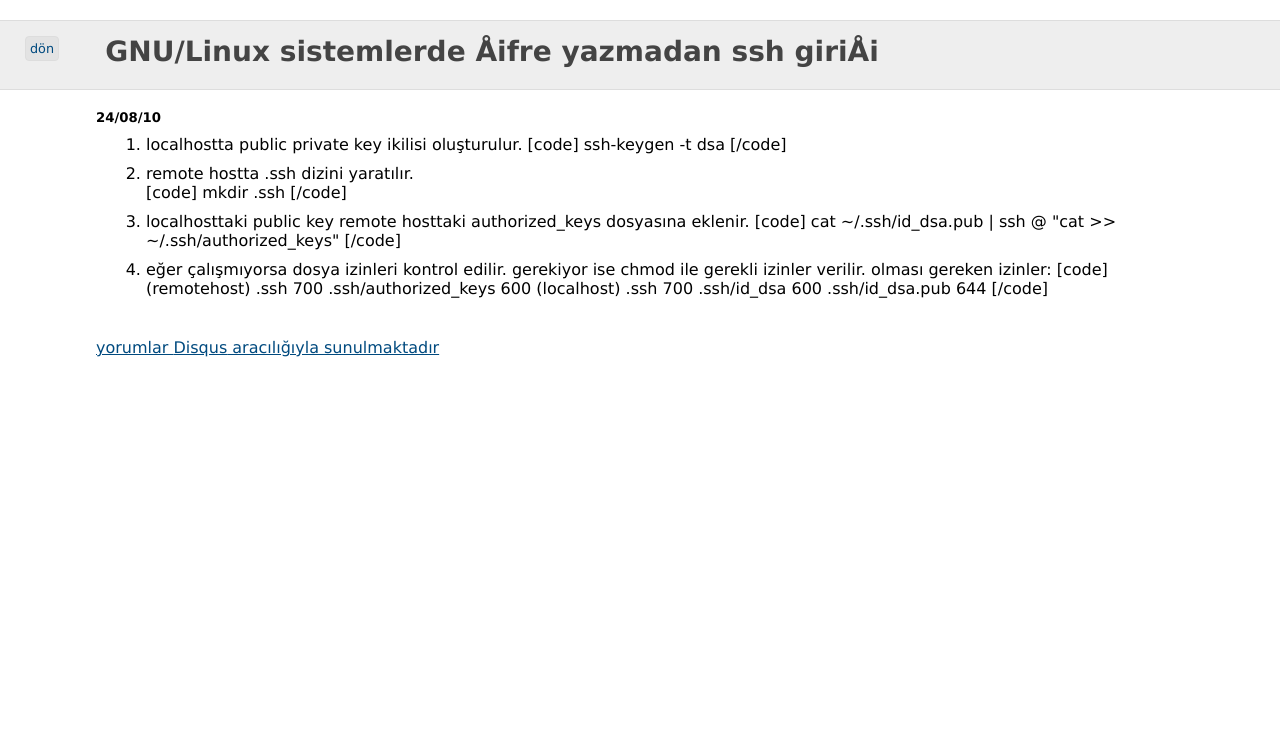
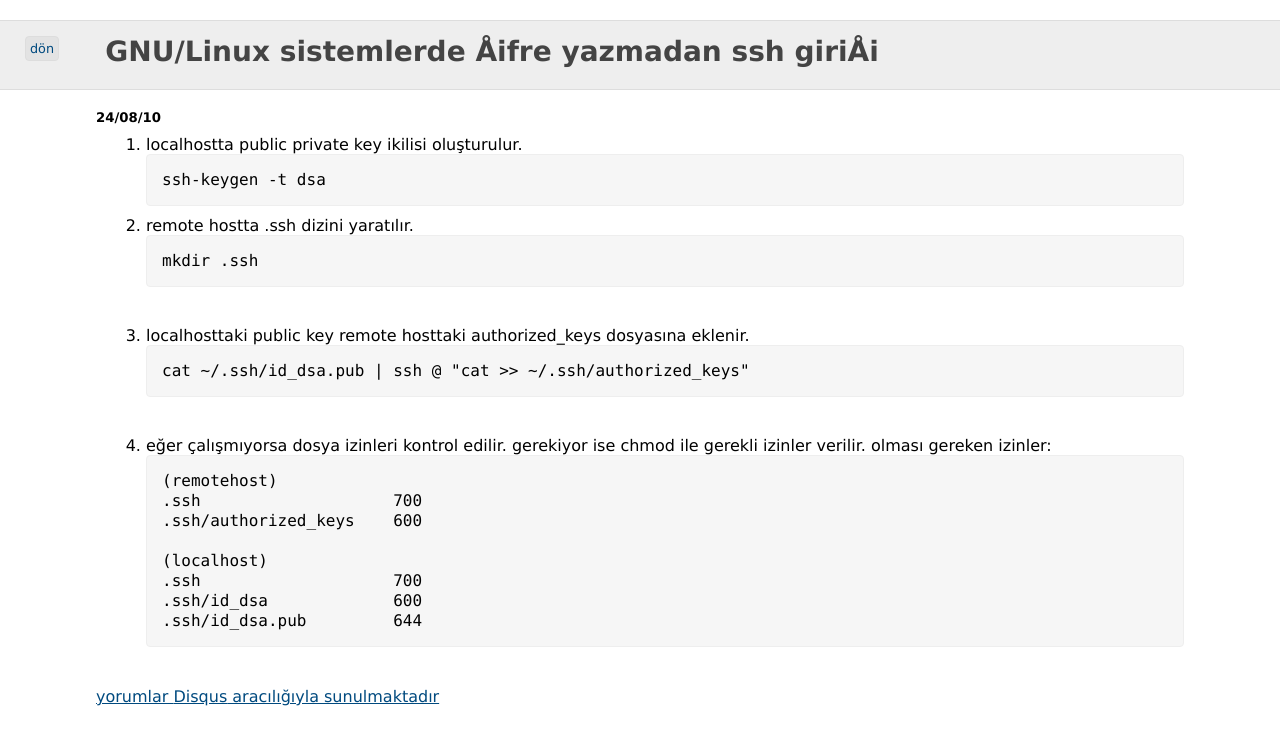
Before and after one commit to fehmicansaglam/fehmicansaglam.github.com, a Jekyll site: the page built from _posts/2010-08-24-linux-sistemlerde-sifre-yazmadan-ssh-girisi-public-key-ile.html, in a window 1280 px wide. Shown: the top 745 px of the page. Built offline with Jekyll 4.4.1, drawn with Linux system fonts in a browser that asks for light colours; comment, search, counter and statistics services are not loaded.

Commit message:
fix post

```diff
--- a/_posts/2010-08-24-linux-sistemlerde-sifre-yazmadan-ssh-girisi-public-key-ile.html
+++ b/_posts/2010-08-24-linux-sistemlerde-sifre-yazmadan-ssh-girisi-public-key-ile.html
@@ -1,40 +1,31 @@
 ---
-meta:
-  dsq_thread_id: "344982979"
-  _edit_last: "1"
-type: post
 title: "GNU/Linux sistemlerde \xC5\x9Fifre yazmadan ssh giri\xC5\x9Fi"
-status: publish
 layout: post
-published: true
-tags:
-- canavARGE
 ---
 <ol>
 <li>
 localhostta public private key ikilisi oluşturulur.
-[code]
+<pre>
 ssh-keygen -t dsa
-[/code]
+</pre>
 </li>
 <li>
  remote hostta .ssh dizini yaratılır.
 <br />
-[code]
+<pre>
 mkdir .ssh
-[/code]
+</pre>
 <br />
 </li>
 <li>
 localhosttaki public key remote hosttaki authorized_keys dosyasına eklenir.
-[code]
+<pre>
 cat ~/.ssh/id_dsa.pub | ssh <user>@<remote_host> "cat >> ~/.ssh/authorized_keys"
-[/code]
+</pre>
 <br />
-</remote_host></user></li>
 <li>
 eğer çalışmıyorsa dosya izinleri kontrol edilir. gerekiyor ise chmod ile gerekli izinler verilir. olması gereken izinler:
-[code]
+<pre>
 (remotehost)
 .ssh                    700
 .ssh/authorized_keys    600
@@ -43,6 +34,6 @@
 .ssh                    700
 .ssh/id_dsa             600
 .ssh/id_dsa.pub         644
-[/code]
+</pre>
 </li>
 </ol>
```
